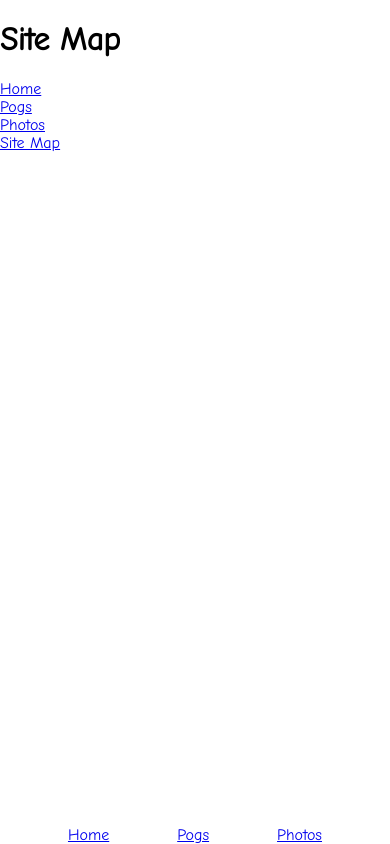
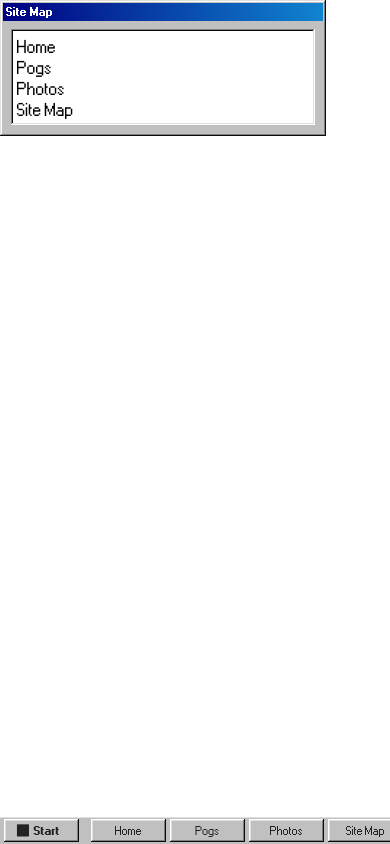
Before and after one commit to connkat/theyellowdubmarine, a React (Vite) app: page /site-map in a window 390 px wide. Built offline with nearby package versions, Linux system fonts and the light colour scheme; no server answers.

Commit message:
new updates

```diff
--- a/package.json
+++ b/package.json
@@ -6,7 +6,9 @@
     "@emotion/react": "^11.11.0",
     "@emotion/styled": "^11.11.0",
     "@mui/material": "^5.13.1",
+    "@sanity/client": "^7.20.0",
     "@types/jest": "^27.5.2",
+    "98.css": "^0.1.21",
     "caniuse-lite": "^1.0.30001636",
     "mui": "^0.0.1",
     "react": "^19.2.0",
--- a/src/App.tsx
+++ b/src/App.tsx
@@ -1,13 +1,17 @@
+import { useState } from "react";
 import { BrowserRouter as Router, Route, Routes, Link } from "react-router-dom";
 import "./styles.css";
+import "98.css";
 
 import { Home, Pogs, Photos, SiteMap } from "./pages";
 
 export default function App() {
+	const [startOpen, setStartOpen] = useState(false);
+
 	return (
 		<Router>
-			<div className="Layout min-h-screen flex flex-col">
-				<main className="flex-1 bg-white">
+			<div className="Layout h-screen flex flex-col" onClick={() => setStartOpen(false)}>
+				<main className="flex-1 overflow-auto bg-white">
 					<Routes>
 						<Route path="/" element={<Home />} />
 						<Route path="/pogs" element={<Pogs />} />
@@ -15,11 +19,39 @@ export default function App() {
 						<Route path="/site-map" element={<SiteMap />} />
 					</Routes>
 				</main>
-				<footer className="bg-white flex justify-evenly">
-					<Link to="/">Home</Link>
-					<Link to="/pogs">Pogs</Link>
-					<Link to="/photos">Photos</Link>
-					{/* <Link to="/site-map">Site Map</Link> */}
+				<footer style={{ background: '#c0c0c0', borderTop: '2px solid #fff', boxShadow: 'inset 0 1px 0 #dfdfdf', display: 'flex', alignItems: 'center', gap: '4px', padding: '2px 4px', position: 'relative' }}>
+					{startOpen && (
+						<div className="window" style={{ position: 'absolute', bottom: '100%', left: 0, width: 200, marginBottom: 2 }} onClick={(e) => e.stopPropagation()}>
+							<div className="title-bar" style={{ writingMode: 'vertical-rl', transform: 'rotate(180deg)', height: '100%', position: 'absolute', left: 0, top: 0, bottom: 0, width: 28, background: '#808080', display: 'flex', alignItems: 'center', justifyContent: 'center', fontSize: '0.75rem', fontWeight: 'bold', color: '#fff', letterSpacing: 2 }}>
+								The Yellow Dubmarine
+							</div>
+							<div className="window-body" style={{ paddingLeft: 36, paddingTop: 4, paddingBottom: 4 }}>
+								<Link to="/" onClick={() => setStartOpen(false)}>
+									<button style={{ width: '100%', textAlign: 'left', marginBottom: 2 }}>🏠 Home</button>
+								</Link>
+								<Link to="/pogs" onClick={() => setStartOpen(false)}>
+									<button style={{ width: '100%', textAlign: 'left', marginBottom: 2 }}>🪙 Pogs</button>
+								</Link>
+								<Link to="/photos" onClick={() => setStartOpen(false)}>
+									<button style={{ width: '100%', textAlign: 'left', marginBottom: 2 }}>📷 Photos</button>
+								</Link>
+								<Link to="/site-map" onClick={() => setStartOpen(false)}>
+									<button style={{ width: '100%', textAlign: 'left' }}>🗺️ Site Map</button>
+								</Link>
+							</div>
+						</div>
+					)}
+					<button
+						style={{ fontWeight: 'bold', display: 'flex', alignItems: 'center', gap: 4 }}
+						onClick={(e) => { e.stopPropagation(); setStartOpen((o) => !o); }}
+					>
+						<span>🪟</span> Start
+					</button>
+					<div style={{ width: 1, background: '#808080', alignSelf: 'stretch', margin: '2px 2px' }} />
+					<Link to="/"><button>Home</button></Link>
+					<Link to="/pogs"><button>Pogs</button></Link>
+					<Link to="/photos"><button>Photos</button></Link>
+					<Link to="/site-map"><button>Site Map</button></Link>
 				</footer>
 			</div>
 		</Router>
--- /dev/null
+++ b/src/lib/sanity.ts
@@ -0,0 +1,8 @@
+import { createClient } from '@sanity/client'
+
+export const client = createClient({
+  projectId: import.meta.env.VITE_SANITY_PROJECT_ID,
+  dataset: 'production',
+  apiVersion: '2025-12-24',
+  useCdn: true,
+})
--- a/src/pages/Home.tsx
+++ b/src/pages/Home.tsx
@@ -6,7 +6,7 @@ import '../styles/animations.css';
 export default function Home() {
   return (
     <div
-      className="h-screen overflow-y-auto flex flex-col bg-repeat bg-[length:20%]"
+      className="min-h-full flex flex-col bg-repeat bg-[length:20%]"
       style={{ backgroundImage: `url(${water2})` }}
     >
       <div className="wordart">
@@ -16,7 +16,7 @@ export default function Home() {
         <img src={yellowRV} alt="RV" className="rv max-w-full pt-[5vh]" style={{ maxWidth: 200 }} />
 
         <div>
-          <h2 className="rainbow text-sm md:text-base">
+          <h2 className="rainbow" style={{ fontSize: '1.5rem', fontFamily: '"Comic Sans MS", cursive' }}>
             Welcome to the home of Alberta's only mobile yellow stage dedicated to electronic music.
           </h2>
         </div>
--- a/src/pages/Photos.tsx
+++ b/src/pages/Photos.tsx
@@ -1,13 +1,104 @@
-import { consbarGif } from '../assets/';
+import { useEffect, useState } from 'react';
+
+import '98.css';
+
+import { water2 } from '../assets';
+import { client } from '../lib/sanity';
+
+type Photo = {
+  _id: string;
+  year: number;
+  tag: string;
+  image: {
+    asset: {
+      url: string;
+    };
+  };
+};
 
 export default function Photos() {
+  const [photos, setPhotos] = useState<Photo[]>([]);
+  const [loading, setLoading] = useState(true);
+
+  useEffect(() => {
+    client
+      .fetch<Photo[]>(
+        `*[_type == "photo"] | order(year desc) { _id, year, tag, image { asset -> { url } } }`
+      )
+      .then((data) => {
+        setPhotos(data);
+        setLoading(false);
+      });
+  }, []);
+
+  if (loading) {
+    return (
+      <div className="flex justify-center pt-[10%] min-h-full bg-repeat bg-[length:20%]" style={{ backgroundImage: `url(${water2})` }}>
+        <div className="window" style={{ width: 300 }}>
+          <div className="title-bar">
+            <div className="title-bar-text">Photos</div>
+          </div>
+          <div className="window-body">
+            <p>Loading...</p>
+          </div>
+        </div>
+      </div>
+    );
+  }
+
+  if (photos.length === 0) {
+    return (
+      <div className="flex justify-center pt-[10%] min-h-full bg-repeat bg-[length:20%]" style={{ backgroundImage: `url(${water2})` }}>
+        <div className="window" style={{ width: 400 }}>
+          <div className="title-bar">
+            <div className="title-bar-text">Photos</div>
+          </div>
+          <div className="window-body">
+            <p>We're working hard to track down evidence of the party bus! Come back soon!</p>
+          </div>
+        </div>
+      </div>
+    );
+  }
+
   return (
-    <div className="flex flex-col items-center mx-auto pt-[10%] w-1/2 text-center">
-      <img src={consbarGif} className="max-w-full" alt="Under construction" />
-      <h3 className="my-4">
-        We're working hard to track down evidence of the party bus! Come back soon!
-      </h3>
-      <img src={consbarGif} className="max-w-full" alt="Under construction" />
+    <div className="p-6 min-h-full bg-repeat bg-[length:20%]" style={{ backgroundImage: `url(${water2})` }}>
+      <div className="window" style={{ width: '100%', maxWidth: 900, margin: '0 auto' }}>
+        <div className="title-bar">
+          <div className="title-bar-text">Photos</div>
+          <div className="title-bar-controls">
+            <button aria-label="Minimize" />
+            <button aria-label="Maximize" />
+            <button aria-label="Close" />
+          </div>
+        </div>
+        <div className="window-body">
+          <div
+            style={{
+              display: 'grid',
+              gridTemplateColumns: 'repeat(auto-fill, minmax(200px, 1fr))',
+              gap: '1rem',
+            }}
+          >
+            {photos.map((photo) => (
+              <div key={photo._id} className="window">
+                <div className="title-bar">
+                  <div className="title-bar-text">
+                    {photo.tag ?? 'Photo'} — {photo.year}
+                  </div>
+                </div>
+                <div className="window-body" style={{ padding: 4 }}>
+                  <img
+                    src={photo.image.asset.url}
+                    alt={photo.tag ?? 'Photo'}
+                    style={{ width: '100%', display: 'block' }}
+                  />
+                </div>
+              </div>
+            ))}
+          </div>
+        </div>
+      </div>
     </div>
   );
 }
--- a/src/pages/SiteMap.tsx
+++ b/src/pages/SiteMap.tsx
@@ -1,22 +1,22 @@
 import { Link } from 'react-router-dom';
+
+import '98.css';
 
 export default function SiteMap() {
   return (
-    <div className="fixed inset-0 overflow-hidden max-w-3xl mx-auto p-6">
-      <h1 className="text-2xl font-bold mb-4">Site Map</h1>
-      <div className="flex flex-col gap-2">
-        <Link className="text-blue-600 hover:underline" to="/">
-          Home
-        </Link>
-        <Link className="text-blue-600 hover:underline" to="/pogs">
-          Pogs
-        </Link>
-        <Link className="text-blue-600 hover:underline" to="/photos">
-          Photos
-        </Link>
-        <Link className="text-blue-600 hover:underline" to="/site-map">
-          Site Map
-        </Link>
+    <div className="fixed inset-0 flex items-end justify-center pb-4">
+      <div className="window" style={{ width: 320 }}>
+        <div className="title-bar">
+          <div className="title-bar-text">Site Map</div>
+        </div>
+        <div className="window-body">
+          <ul className="tree-view" style={{ fontSize: '1rem' }}>
+            <li><Link to="/">Home</Link></li>
+            <li><Link to="/pogs">Pogs</Link></li>
+            <li><Link to="/photos">Photos</Link></li>
+            <li><Link to="/site-map">Site Map</Link></li>
+          </ul>
+        </div>
       </div>
     </div>
   );
```
Also changed, not shown: 1 other file (tests, documents, lock files or other folders).
